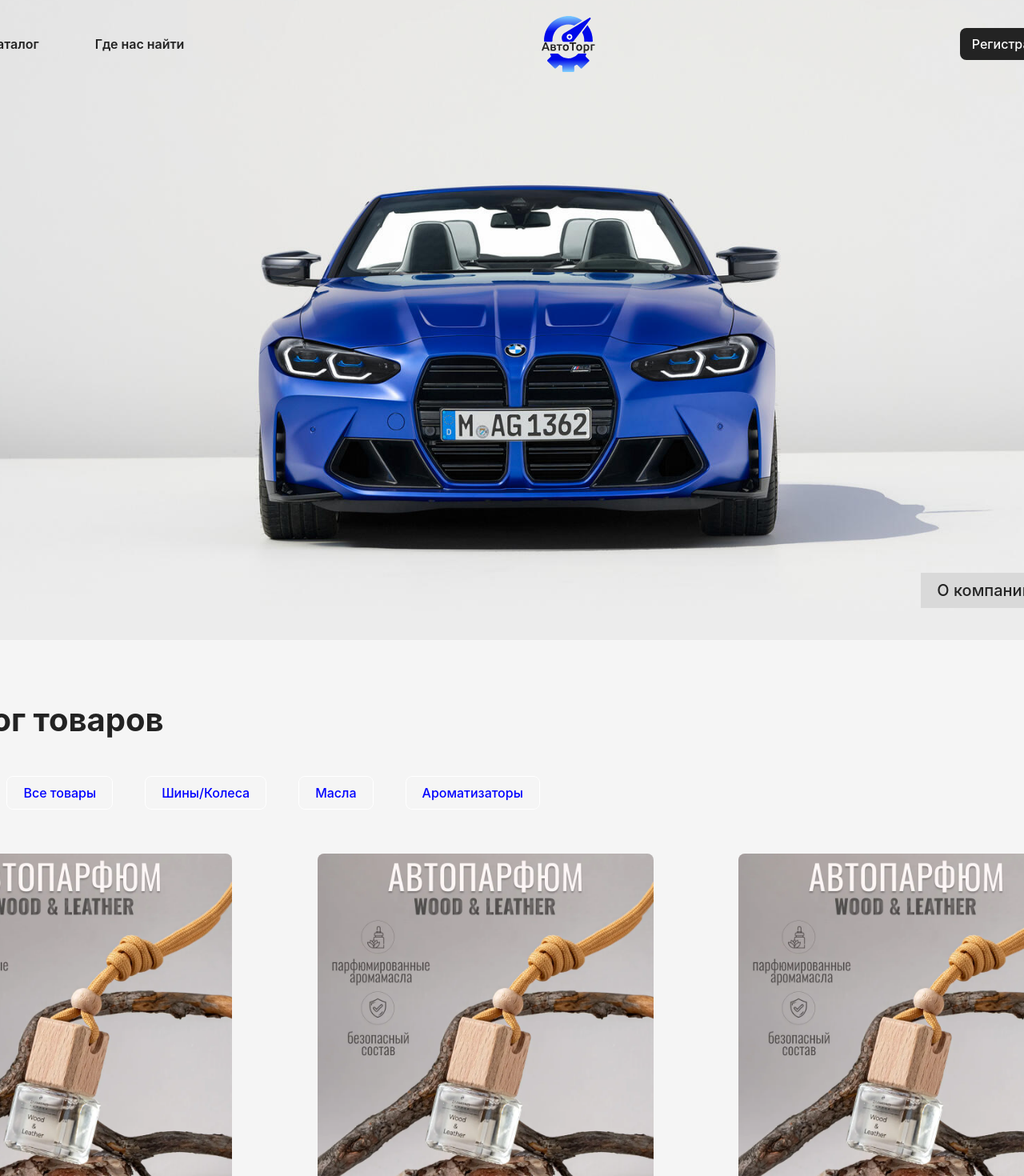
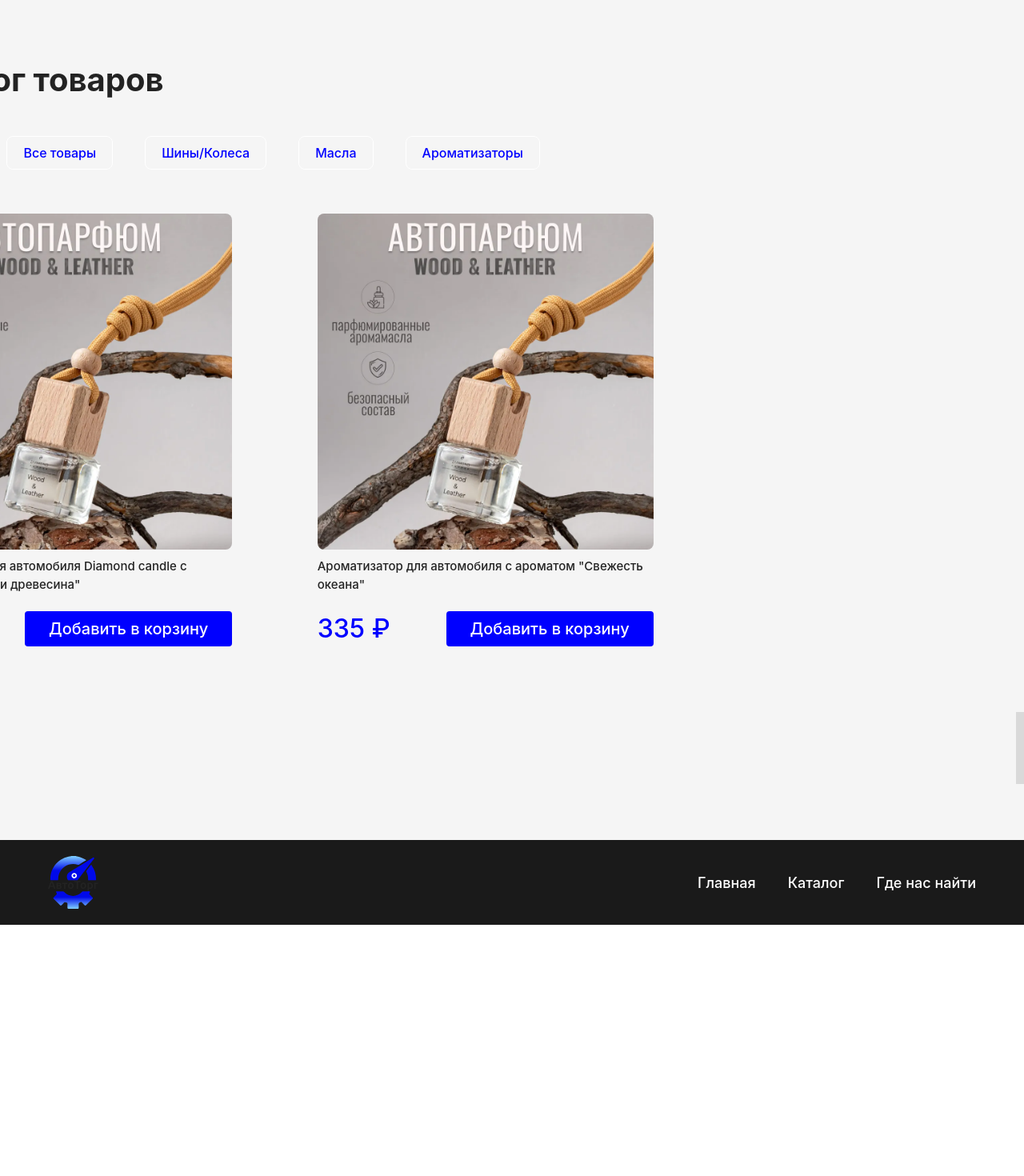
Before and after one commit to sn1kkky/prac2react, a React (Vite) app: page /catalog in a window 1280 px wide. Shown: the top 1470 px of the page at 80% size. After the commit the page ends 1156 px from the top, so only its background shows below. Built offline with nearby package versions, Linux system fonts and the light colour scheme.

Commit message:
added prac3

```diff
--- a/package.json
+++ b/package.json
@@ -11,7 +11,8 @@
   },
   "dependencies": {
     "react": "^18.3.1",
-    "react-dom": "^18.3.1"
+    "react-dom": "^18.3.1",
+    "react-router-dom": "^6.27.0"
   },
   "devDependencies": {
     "@eslint/js": "^9.11.1",
--- a/src/App.jsx
+++ b/src/App.jsx
@@ -1,18 +1,23 @@
 import React from 'react';
+import Footer from './components/Footer';
+import { BrowserRouter as Router, Route, Routes, Link } from 'react-router-dom';
 import HeaderBanner from './components/HeaderBanner';
 import Catalog from './components/Catalog';
-import Footer from './components/Footer';
 
 const App = () => {
   return (
-    <div>
-      <HeaderBanner />
+    <Router>
+      <div>
+        <Routes>
+          <Route path="/" element={<HeaderBanner />} />
+          <Route path="/catalog" element={<Catalog />} />
+          <Route path="/" element={<Footer />} />
+        </Routes>
+      </div>
 
-      <Catalog />
+      <Footer/>
 
-      <Footer />
-
-    </div>
+    </Router>
   );
 };
 
--- a/src/components/Catalog.jsx
+++ b/src/components/Catalog.jsx
@@ -12,31 +12,7 @@ const products = [
     {
         id: 2,
         image: '/catalog/photo.png',
-        title: 'Ароматизатор для автомобиля Diamond candle c ароматом "Кожа и древесина"',
-        price: 335,
-    },
-    {
-        id: 3,
-        image: '/catalog/photo.png',
-        title: 'Ароматизатор для автомобиля Diamond candle c ароматом "Кожа и древесина"',
-        price: 335,
-    },
-    {
-        id: 4,
-        image: '/catalog/photo.png',
-        title: 'Ароматизатор для автомобиля Diamond candle c ароматом "Кожа и древесина"',
-        price: 335,
-    },
-    {
-        id: 5,
-        image: '/catalog/photo.png',
-        title: 'Ароматизатор для автомобиля Diamond candle c ароматом "Кожа и древесина"',
-        price: 335,
-    },
-    {
-        id: 6,
-        image: '/catalog/photo.png',
-        title: 'Ароматизатор для автомобиля Diamond candle c ароматом "Кожа и древесина"',
+        title: 'Ароматизатор для автомобиля с ароматом "Свежесть океана"',
         price: 335,
     },
 ];
--- a/src/components/Footer.jsx
+++ b/src/components/Footer.jsx
@@ -8,9 +8,9 @@ const Footer = () => {
             <div className="footer-content">
                 <img src={logo} alt="АвтоТорг Лого" className="footer-logo" />
                 <nav className="footer-nav">
-                    <a href="#about" className="footer-link">О нас</a>
-                    <a href="#catalog" className="footer-link">Каталог</a>
-                    <a href="#contact" className="footer-link">Где нас найти</a>
+                    <a href="/" className="footer-link">Главная</a>
+                    <a href="/catalog" className="footer-link">Каталог</a>
+                    <a href="/" className="footer-link">Где нас найти</a>
                 </nav>
             </div>
         </footer>
--- a/src/components/HeaderBanner.jsx
+++ b/src/components/HeaderBanner.jsx
@@ -1,4 +1,5 @@
 import React from 'react';
+import { Link } from 'react-router-dom';
 import './styles/HeaderBanner.css';
 
 const HeaderBanner = () => {
@@ -7,9 +8,9 @@ const HeaderBanner = () => {
             <header className="header">
                 <nav>
                     <ul className="nav-links">
-                        <li>О нас</li>
-                        <li>Каталог</li>
-                        <li>Где нас найти</li>
+                        <li><Link to="/">О нас</Link></li>
+                        <li><Link to="/catalog">Каталог</Link></li>
+                        <li><Link to="/">Где нас найти</Link></li>
                     </ul>
                 </nav>
                 <div className="logo">
--- a/src/index.css
+++ b/src/index.css
@@ -15,11 +15,11 @@
 
 a {
   font-weight: 500;
-  color: #646cff;
+  color: #242424;
   text-decoration: inherit;
 }
 a:hover {
-  color: #535bf2;
+  color: blue;
 }
 
 body {
```
Also changed, not shown: 1 other file (tests, documents, lock files or other folders).
